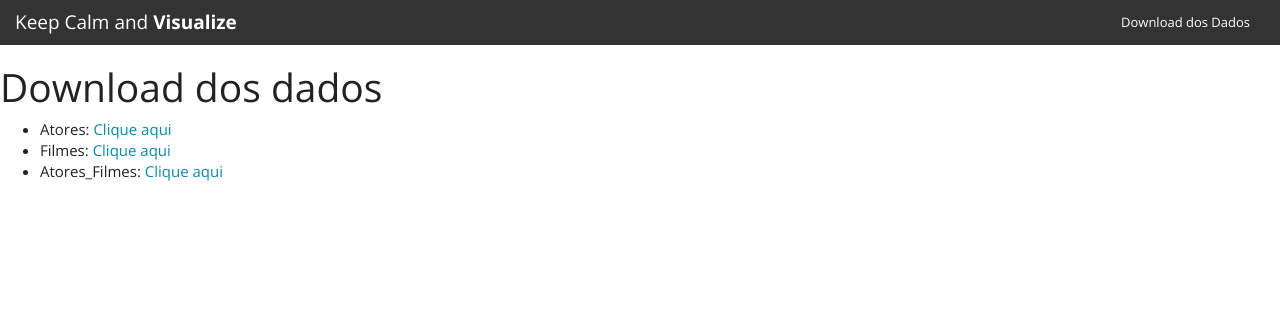
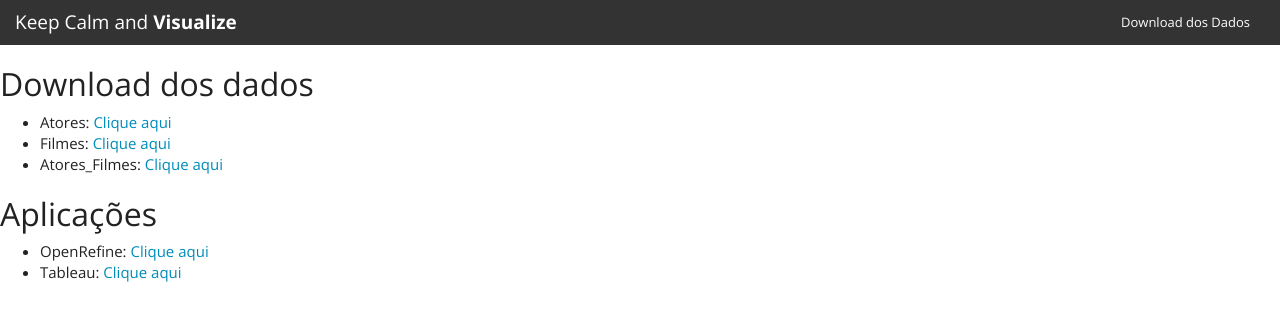
Before and after one commit to gxferreira/keepcalmandvis, a website: page download.html in a window 1280 px wide. Drawn offline with nearby package versions, Linux system fonts and the light colour scheme.

Commit message:
Update download.html

```diff
--- a/download.html
+++ b/download.html
@@ -16,10 +16,16 @@
 			</div>
 		</div>
 	</nav>
-	<h1>Download dos dados</h1>
+	<h2>Download dos dados</h2>
 	<ul>
 		<li>Atores: <a href="dados/atores.csv" download>Clique aqui</a></li>
 		<li>Filmes: <a href="dados/filmes.csv" download>Clique aqui</a></li>
 		<li>Atores_Filmes: <a href="dados/atores_filmes.csv">Clique aqui</a></li>
 	</ul>
+
+	<h2>Aplicações</h2>
+	<ul>
+		<li>OpenRefine: <a href="http://openrefine.org/download.html">Clique aqui</a></li>
+		<li>Tableau: <a href="https://public.tableau.com/s/">Clique aqui</a></li>
+	</ul>
 </body>
```
